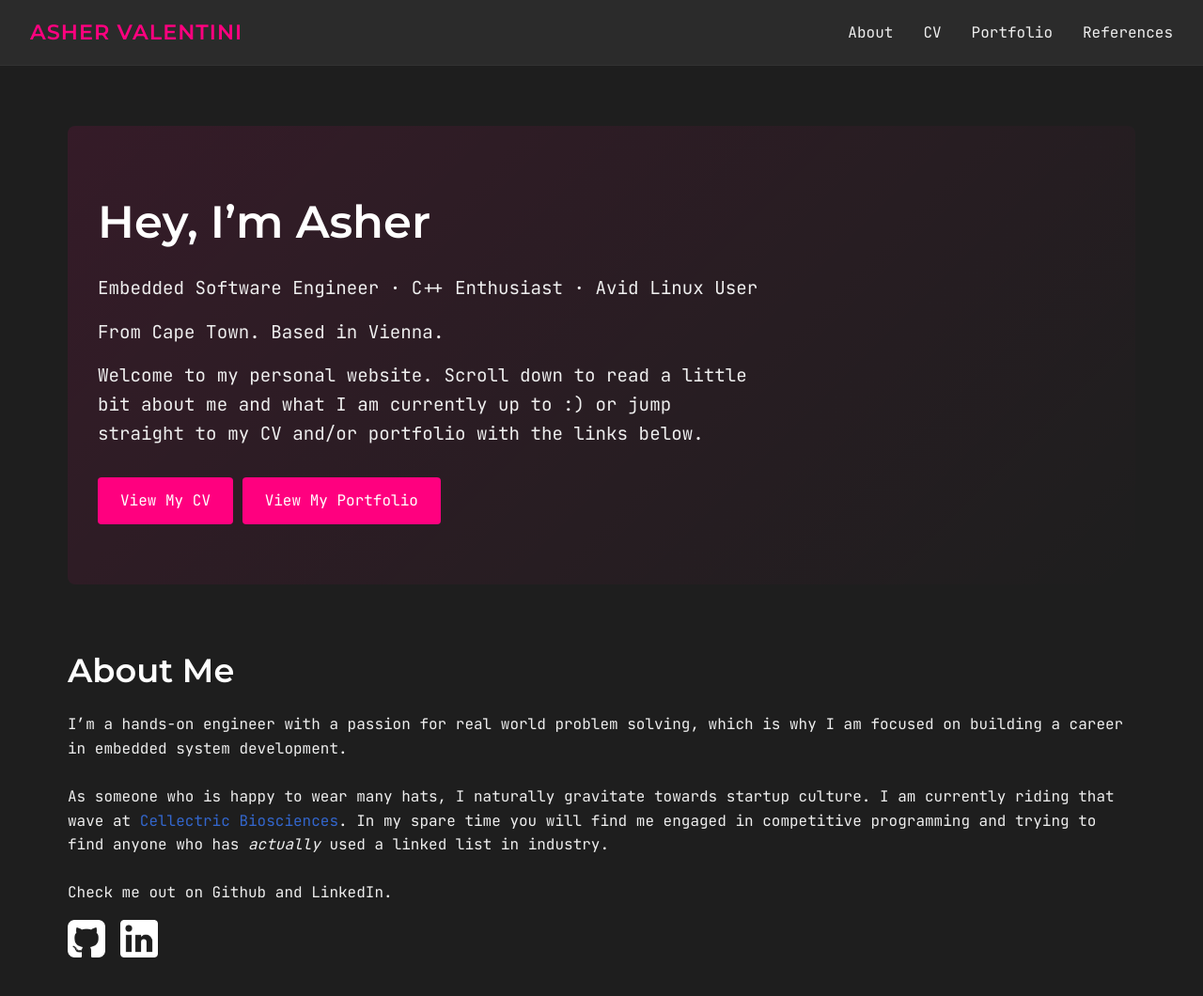
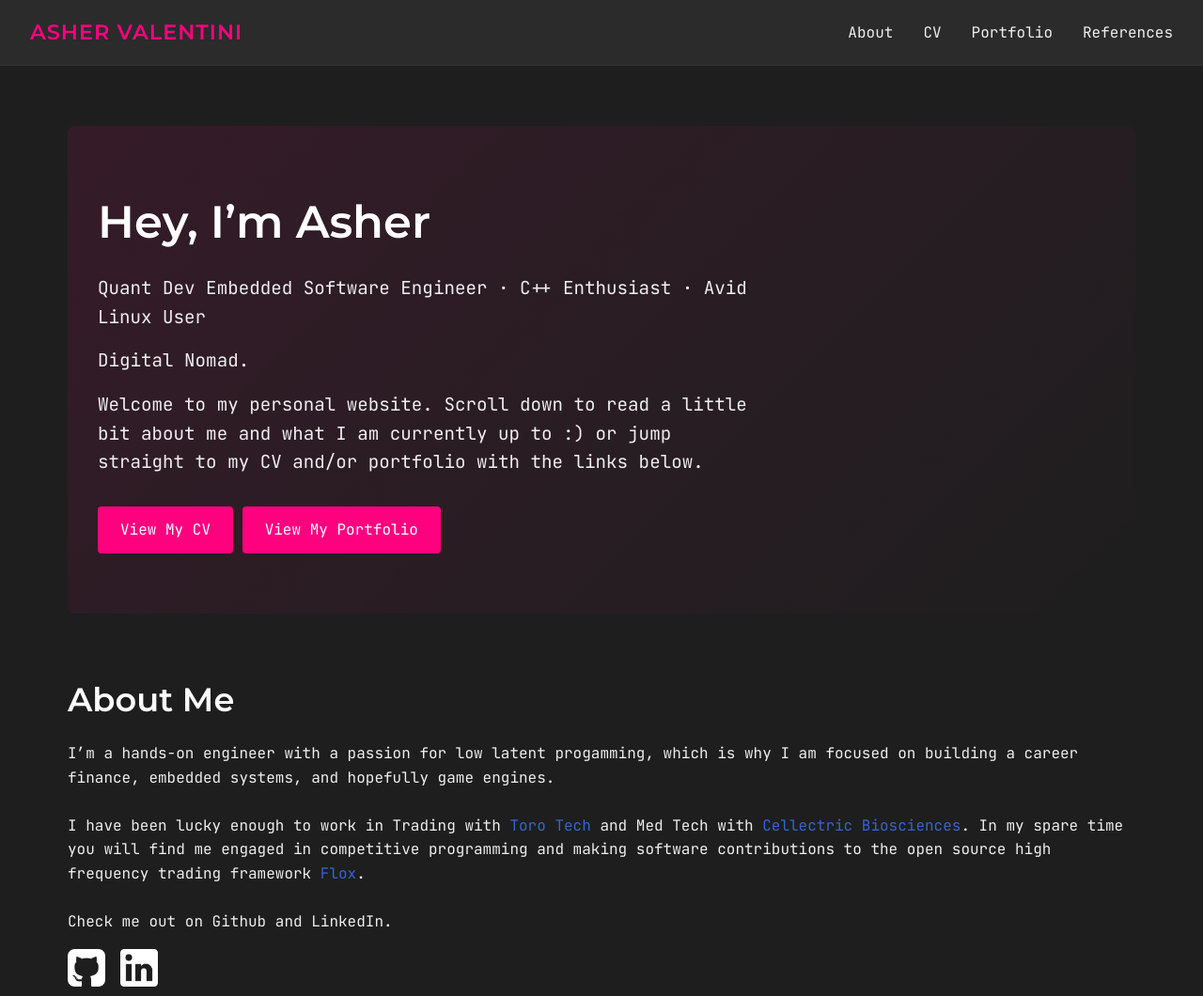
Before and after one commit to AsherValentini/asher-portfolio, a plain HTML site: page index.html in a window 1280 px wide. Shown: the top 1060 px of the page at 94% size. Drawn offline with Linux system fonts and the light colour scheme.

Commit message:
index update

```diff
--- a/index.html
+++ b/index.html
@@ -27,10 +27,10 @@
     <section class="hero">
       <h1>Hey, I’m Asher</h1>
       <p>
-        Embedded Software Engineer · C++ Enthusiast · Avid Linux User
+        Quant Dev Embedded Software Engineer · C++ Enthusiast · Avid Linux User
       </p>
       <p>
-        From Cape Town. Based in Vienna.
+        Digital Nomad.
       </p>
       <p>
         Welcome to my personal website. Scroll down to read a little bit about me and what I am currently up to :) or jump straight to my CV and/or portfolio with the links below.
@@ -45,14 +45,13 @@
     <section>
       <h2 class="section-title">About Me</h2>
       <p>
-        I’m a hands-on engineer with a passion for real world problem solving, which is why I am focused on building a career in embedded system development.
+        I’m a hands-on engineer with a passion for low latent progamming, which is why I am focused on building a career finance, embedded systems, and hopefully game engines.
       </p>
       <br>
       <p>
-        As someone who is happy to wear many hats, I naturally gravitate towards startup culture. I am currently riding that wave at
-        <a href="https://www.cellectric.com" class="nav">Cellectric Biosciences</a>. In my spare time you will find me engaged in competitive programming and trying to find
-        anyone who has <i>actually</i> used a linked list
-        in industry.
+        I have been lucky enough to work in Trading with <a href="https://www.torotech.trade/" class="nav">Toro Tech</a> and Med Tech with
+        <a href="https://www.cellectric.com" class="nav">Cellectric Biosciences</a>. In my spare time you will find me engaged in competitive programming and making software contributions
+        to the open source high frequency trading framework <a href="https://github.com/FLOX-Foundation/flox" class="nav">Flox</a>.
       </p>
       <br>
       <p>
```
